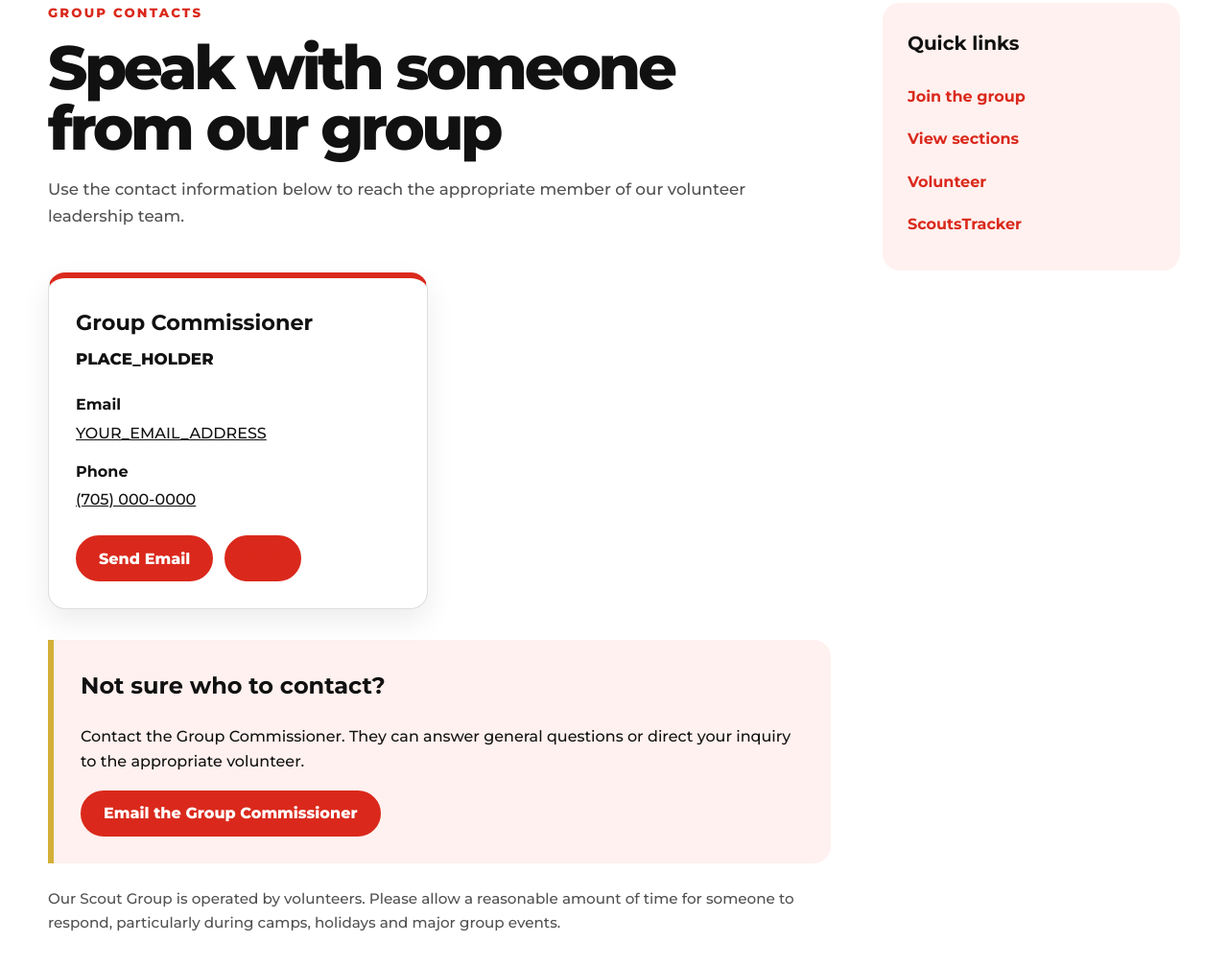
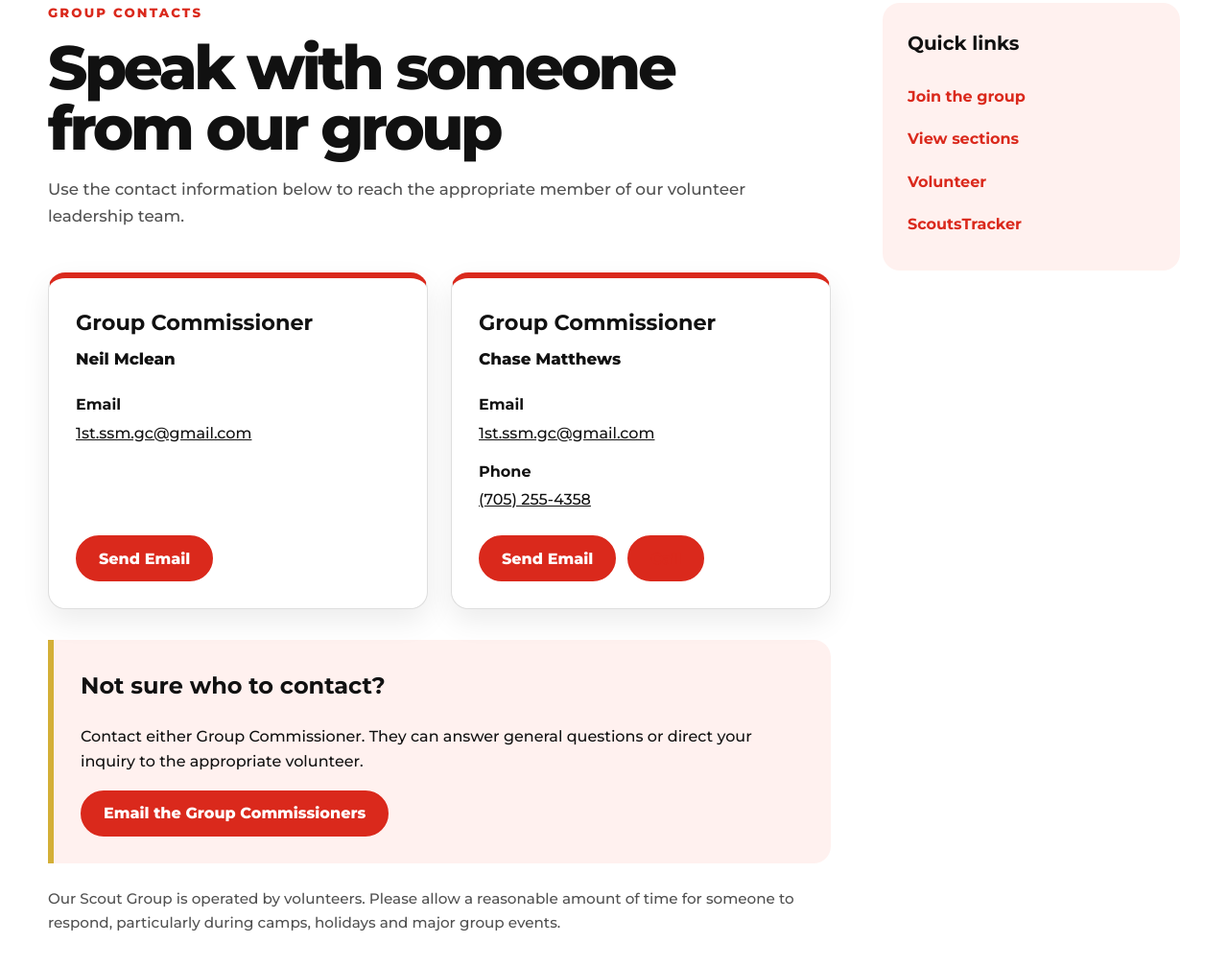
Before and after one commit to ItsRadioo/1stSaultScouts, a website: page contact.html in a window 1280 px wide. Shown: the part 712-1720 px from the top of the page at 96% size. Drawn offline with Linux system fonts and the light colour scheme.

Commit message:
Add Group Commissioners Neil Mclean and Chase Matthews contact details

```diff
--- a/contact.html
+++ b/contact.html
@@ -64,64 +64,35 @@
         </div>
 
         <div class="contact-directory">
-          <section class="contact-card" aria-labelledby="commissioner-heading">
-            <h2 id="commissioner-heading">Group Commissioner</h2>
-            <p class="contact-name">PLACE_HOLDER</p>
-
+          <section class="contact-card" aria-labelledby="commissioner-neil">
+            <h2 id="commissioner-neil">Group Commissioner</h2>
+            <p class="contact-name">Neil Mclean</p>
             <div class="contact-details">
-              <p class="contact-detail">
-                <strong>Email</strong>
-                <a href="mailto:YOUR_EMAIL_ADDRESS">YOUR_EMAIL_ADDRESS</a>
-              </p>
-
-              <p class="contact-detail">
-                <strong>Phone</strong>
-                <a href="tel:+17050000000">(705) 000-0000</a>
-              </p>
+              <p class="contact-detail"><strong>Email</strong><a href="mailto:1st.ssm.gc@gmail.com">1st.ssm.gc@gmail.com</a></p>
             </div>
-
             <div class="contact-actions">
-              <a class="button" href="mailto:YOUR_EMAIL_ADDRESS">Send Email</a>
-              <a class="button button-outline" href="tel:+17050000000">Call</a>
+              <a class="button" href="mailto:1st.ssm.gc@gmail.com">Send Email</a>
             </div>
           </section>
-
-          <!--
-          <section class="contact-card" aria-labelledby="registrar-heading">
-            <h2 id="registrar-heading">Registrar</h2>
-            <p class="contact-name">PLACE_HOLDER</p>
+          <section class="contact-card" aria-labelledby="commissioner-chase">
+            <h2 id="commissioner-chase">Group Commissioner</h2>
+            <p class="contact-name">Chase Matthews</p>
             <div class="contact-details">
-              <p class="contact-detail"><strong>Email</strong><a href="mailto:YOUR_EMAIL_ADDRESS">YOUR_EMAIL_ADDRESS</a></p>
-              <p class="contact-detail"><strong>Phone</strong><a href="tel:+17050000000">(705) 000-0000</a></p>
+              <p class="contact-detail"><strong>Email</strong><a href="mailto:1st.ssm.gc@gmail.com">1st.ssm.gc@gmail.com</a></p>
+              <p class="contact-detail"><strong>Phone</strong><a href="tel:+17052554358">(705) 255-4358</a></p>
             </div>
             <div class="contact-actions">
-              <a class="button" href="mailto:YOUR_EMAIL_ADDRESS">Send Email</a>
-              <a class="button button-outline" href="tel:+17050000000">Call</a>
+              <a class="button" href="mailto:1st.ssm.gc@gmail.com">Send Email</a>
+              <a class="button button-outline" href="tel:+17052554358">Call</a>
             </div>
           </section>
-          -->
-
-          <!--
-          <section class="contact-card" aria-labelledby="volunteer-coordinator-heading">
-            <h2 id="volunteer-coordinator-heading">Volunteer Coordinator</h2>
-            <p class="contact-name">PLACE_HOLDER</p>
-            <div class="contact-details">
-              <p class="contact-detail"><strong>Email</strong><a href="mailto:YOUR_EMAIL_ADDRESS">YOUR_EMAIL_ADDRESS</a></p>
-              <p class="contact-detail"><strong>Phone</strong><a href="tel:+17050000000">(705) 000-0000</a></p>
-            </div>
-            <div class="contact-actions">
-              <a class="button" href="mailto:YOUR_EMAIL_ADDRESS">Send Email</a>
-              <a class="button button-outline" href="tel:+17050000000">Call</a>
-            </div>
-          </section>
-          -->
         </div>
 
         <section class="contact-guidance" aria-labelledby="contact-guidance-heading">
           <h2 id="contact-guidance-heading">Not sure who to contact?</h2>
-          <p>Contact the Group Commissioner. They can answer general questions or direct your inquiry to the appropriate volunteer.</p>
+          <p>Contact either Group Commissioner. They can answer general questions or direct your inquiry to the appropriate volunteer.</p>
           <div class="contact-actions">
-            <a class="button" href="mailto:YOUR_EMAIL_ADDRESS">Email the Group Commissioner</a>
+            <a class="button" href="mailto:1st.ssm.gc@gmail.com">Email the Group Commissioners</a>
           </div>
         </section>
 
```
